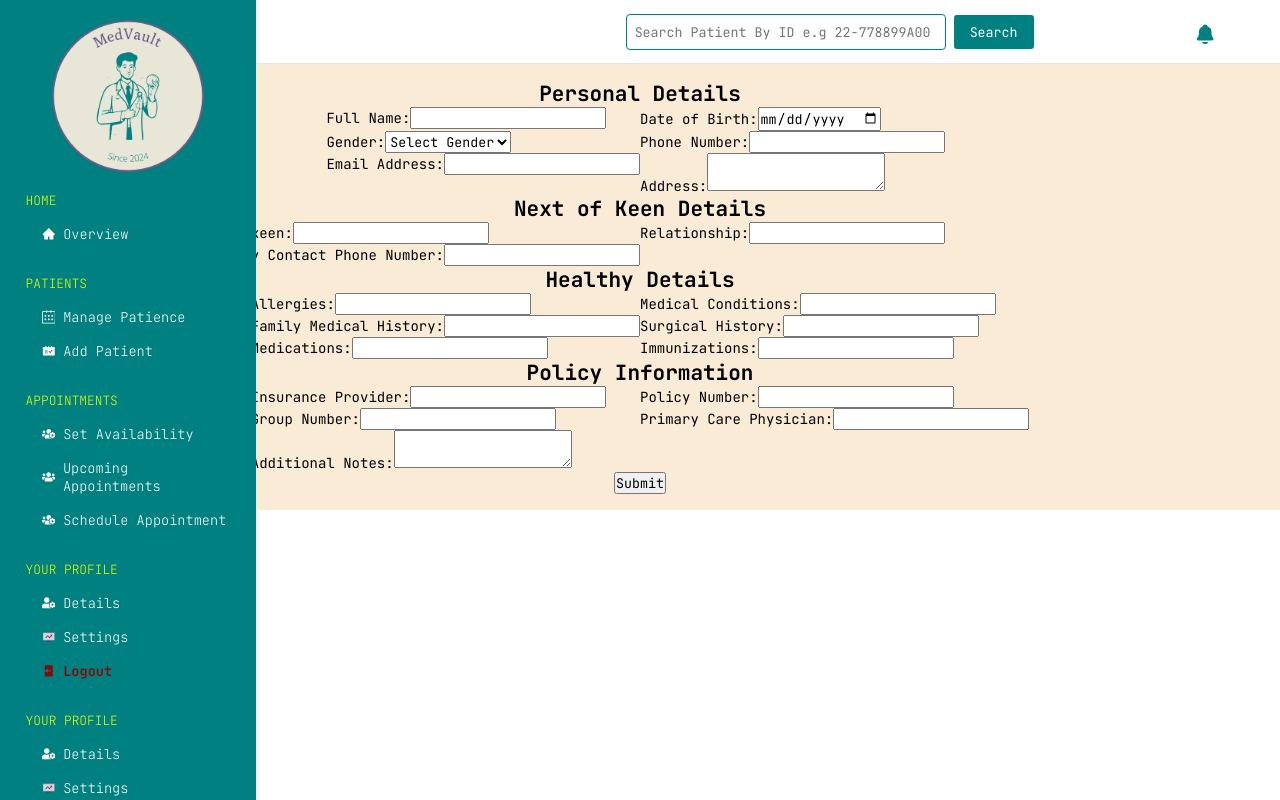
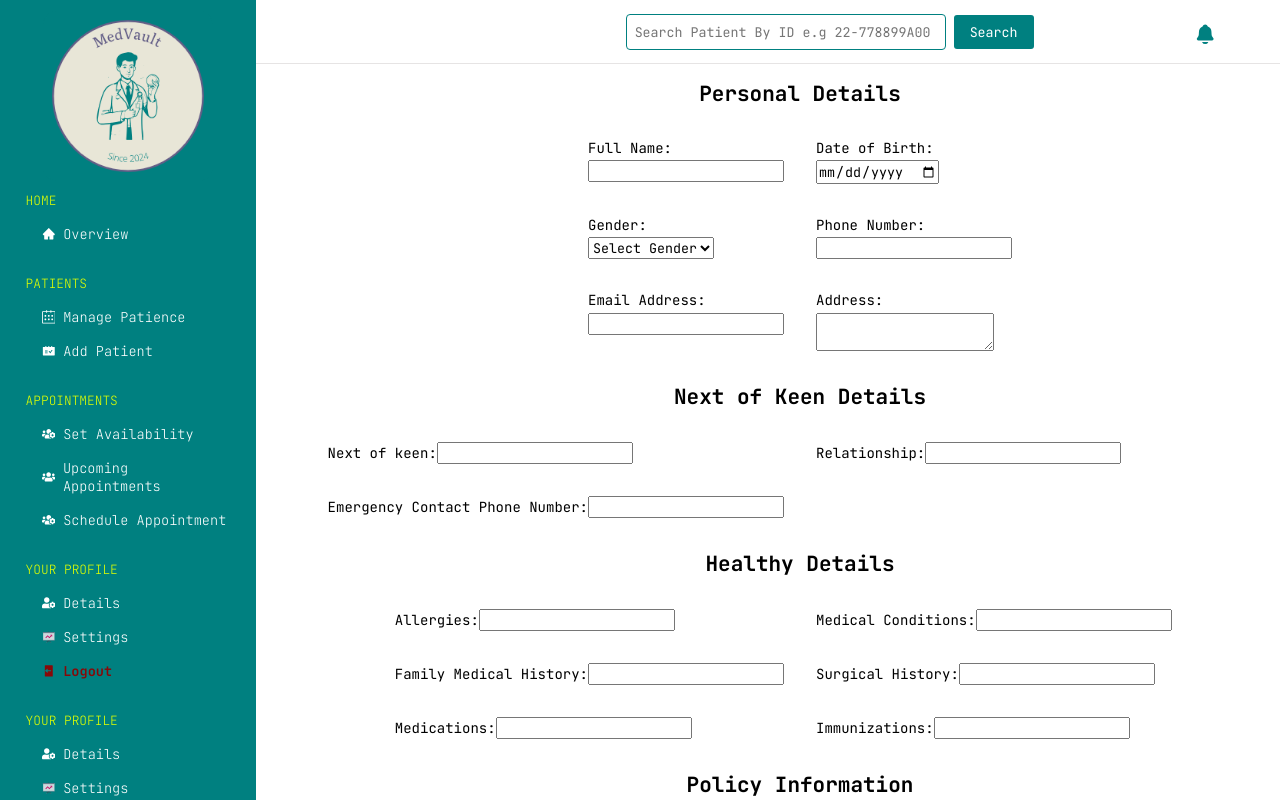
Before and after one commit to Amen-Musingarimi/medvault, a React (Create React App) app: page /add-patient in a window 1280 px wide. Shown: the top 800 px of the page. Built offline with nearby package versions, Linux system fonts and the light colour scheme.

Commit message:
Style the basic input form

```diff
--- a/src/components/patients/AddPatience.module.css
+++ b/src/components/patients/AddPatience.module.css
@@ -2,11 +2,12 @@
   display: flex;
   flex-direction: column;
   align-items: center;
-  justify-content: flex-start;
+  justify-content: flex-end;
   width: 100%;
   padding: 1rem 4rem;
-  background-color: antiquewhite;
   height: 100%;
+  margin-left: 10rem;
+  gap: 2rem;
 }
 
 .personal_details {
@@ -15,9 +16,19 @@
   align-items: center;
   justify-content: flex-start;
   width: 100%;
+  gap: 2rem;
 }
 
 .personal_details_inputs {
   display: grid;
   grid-template-columns: repeat(2, 1fr);
+  gap: 2rem;
 }
+
+.form_control {
+  display: flex;
+  flex-direction: column;
+  align-items: flex-start;
+  justify-content: flex-start;
+  gap: 0.2rem;
+}
--- a/src/components/patients/AddPatient.jsx
+++ b/src/components/patients/AddPatient.jsx
@@ -22,13 +22,6 @@ const AddPatientForm = () => {
     emergencyContactName: '',
     emergencyContactRelationship: '',
     emergencyContactPhoneNumber: '',
-    preferredLanguage: '',
-    ethnicity: '',
-    occupation: '',
-    lifestyleFactors: '',
-    religiousOrCulturalConsiderations: '',
-    consentForTreatment: false,
-    privacyPolicyAcknowledgment: false,
     additionalNotes: '',
   });
 
@@ -51,28 +44,27 @@ const AddPatientForm = () => {
       <div className={classes.personal_details}>
         <h2>Personal Details</h2>
         <div className={classes.personal_details_inputs}>
-          <label>
-            Full Name:
+          <div className={classes.form_control}>
+            <label className={classes.input_label}>Full Name:</label>
             <input
               type="text"
               name="fullName"
               value={formData.fullName}
               onChange={handleChange}
+              className={classes.input_area}
             />
-          </label>
-
-          <label>
-            Date of Birth:
+          </div>
+          <div className={classes.form_control}>
+            <label>Date of Birth:</label>
             <input
               type="date"
               name="dateOfBirth"
               value={formData.dateOfBirth}
               onChange={handleChange}
             />
-          </label>
-
-          <label>
-            Gender:
+          </div>
+          <div className={classes.form_control}>
+            <label>Gender:</label>
             <select
               name="gender"
               value={formData.gender}
@@ -83,36 +75,33 @@ const AddPatientForm = () => {
               <option value="female">Female</option>
               <option value="other">Other</option>
             </select>
-          </label>
-
-          <label>
-            Phone Number:
+          </div>
+          <div className={classes.form_control}>
+            <label>Phone Number:</label>
             <input
               type="tel"
               name="phoneNumber"
               value={formData.phoneNumber}
               onChange={handleChange}
             />
-          </label>
-
-          <label>
-            Email Address:
+          </div>
+          <div className={classes.form_control}>
+            <label>Email Address:</label>
             <input
               type="email"
               name="emailAddress"
               value={formData.emailAddress}
               onChange={handleChange}
             />
-          </label>
-
-          <label>
-            Address:
+          </div>
+          <div className={classes.form_control}>
+            <label>Address:</label>
             <textarea
               name="address"
               value={formData.address}
               onChange={handleChange}
             />
-          </label>
+          </div>
         </div>
       </div>
       <div className={classes.personal_details}>
```
